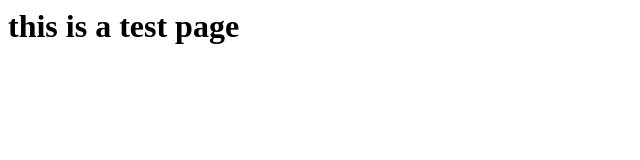
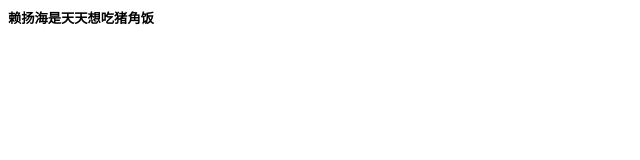
Before and after one commit to cenminghu/cenminghu.github.io, a plain HTML site: page index.html in a window 1280 px wide. Shown: the whole page, without its empty margins (0-640 px from the left). Drawn offline with Linux system fonts and the light colour scheme.

Commit message:
Update index.html

```diff
--- a/index.html
+++ b/index.html
@@ -4,6 +4,6 @@
         <title>测试</title>
     </head>
     <body>
-        <h1>this is a test page</h1>
+        <h5>赖扬海是天天想吃猪角饭</h5>
     </body>
 </html>
```
